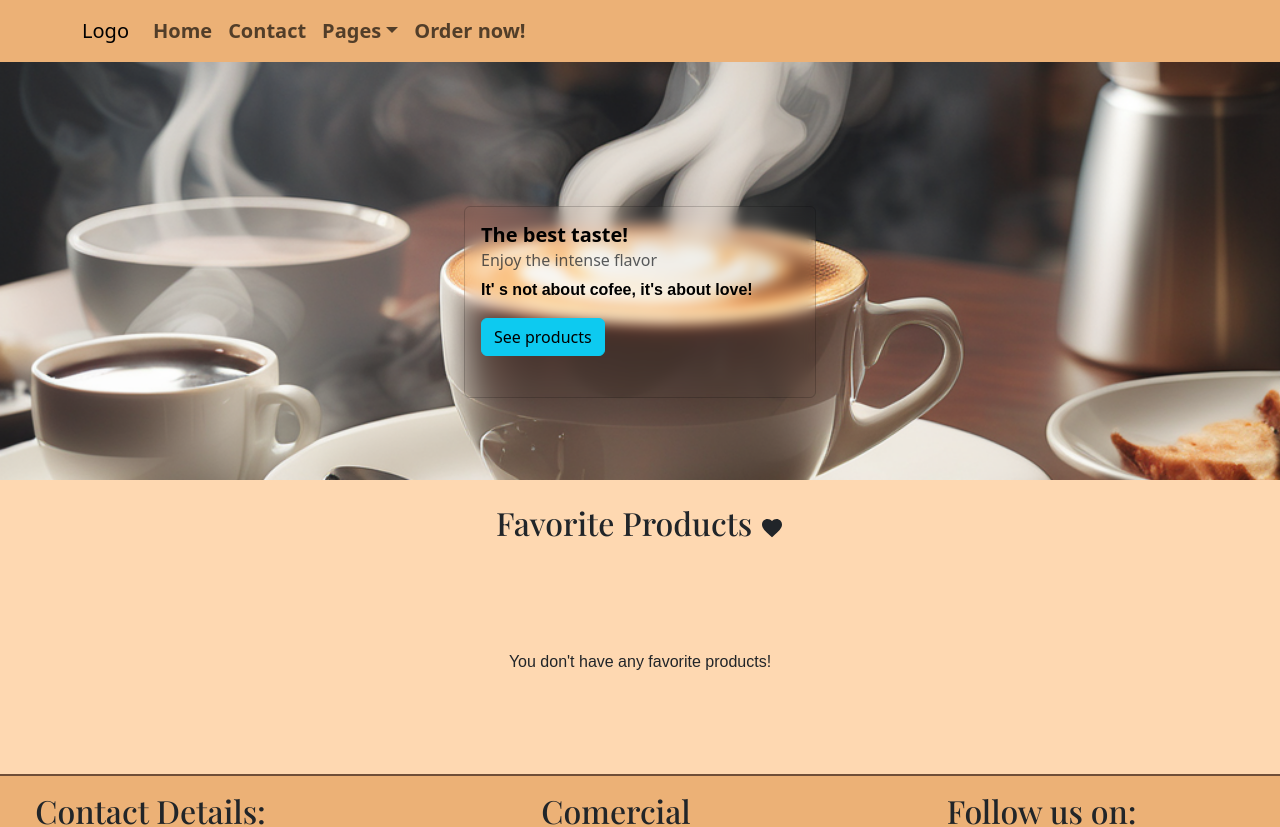
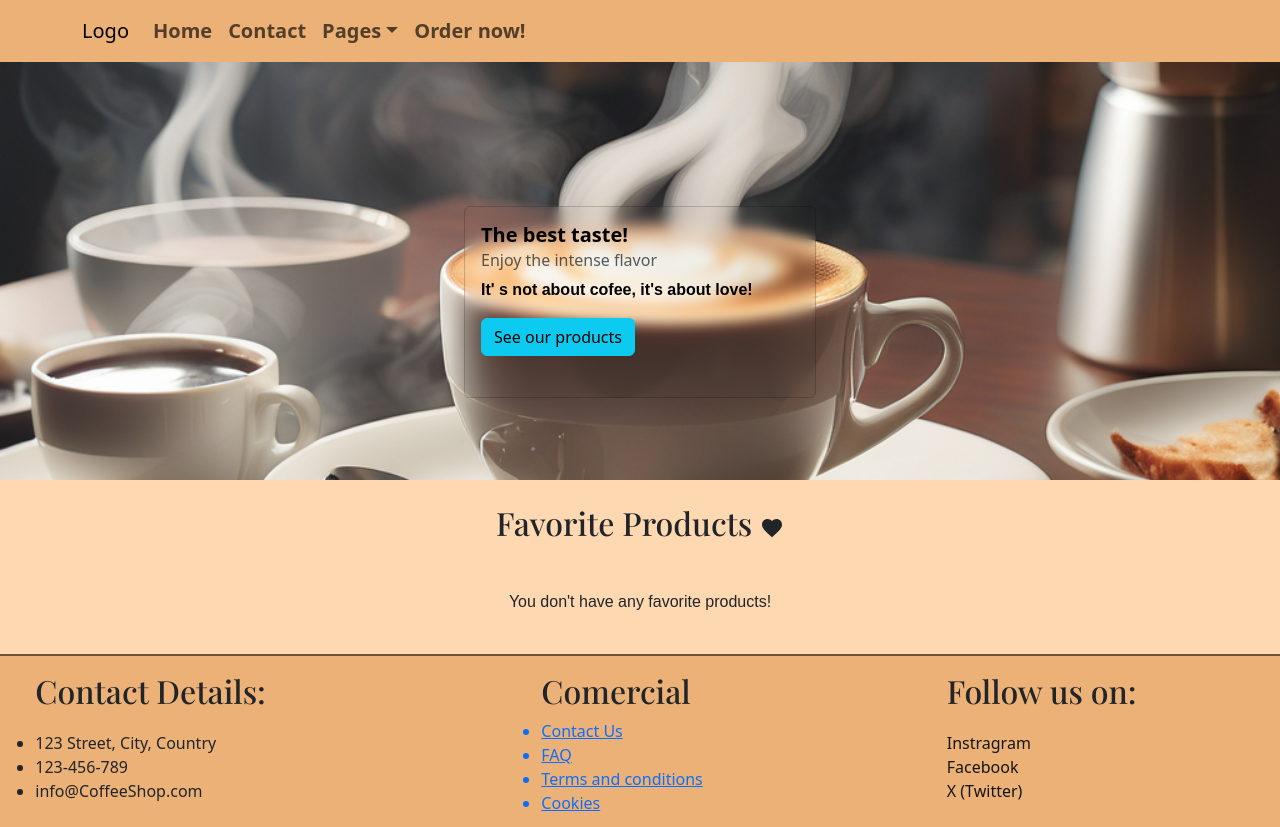
Before and after one commit to Alexandru2401/coffe-app, a React (Create React App) app: page /favourites in a window 1280 px wide. Shown: the top 827 px of the page. Built offline with nearby package versions, Linux system fonts and the light colour scheme; a web font is replaced by a local one.

Commit message:
review components tree - adding a generalComponents folder for better organization of the app and create build folder for deployment.

```diff
--- a/src/App.js
+++ b/src/App.js
@@ -2,16 +2,17 @@ import React, { Suspense, lazy } from "react";
 import "./App.css";
 import Header from "./main/Header";
 import "bootstrap/dist/css/bootstrap.min.css";
-import Home from "./main/Home";
+
 import Footer from "./main/Footer";
 import { BrowserRouter as Router, Route, Routes } from "react-router-dom";
 import { useReducer } from "react";
 import { favoriteReducer, initialFavorite } from "./store/reducer";
 import { FavoriteContext } from "./store/context";
-import FAQ from "./components/FooterComponents.jsx/FAQ";
+import FAQ from "./components/footerComponents/FAQ";
+const Home = lazy(() => import("./main/Home"))
 const Products = lazy(() => import("./pages/Products"));
 const Contact = lazy(() => import("./pages/Contact"));
-const Details = lazy(() => import("./components/Details"));
+const Details = lazy(() => import("./components/generalComponents/Details"));
 const NotFound = lazy(() => import("./pages/NotFoundPage"));
 const Favorites = lazy(() => import("./pages/Favourite"));
 function App() {
--- a/src/components/CarouselProducts.jsx
+++ b/src/components/generalComponents/CarouselProducts.jsx
@@ -1,6 +1,6 @@
 import Carousel from "react-multi-carousel";
 import "react-multi-carousel/lib/styles.css";
-import { data } from "../api/api";
+import { data } from "../../api/api";
 import { Button, Container, Row } from "react-bootstrap";
 import { Link } from "react-router-dom";
 import { motion } from "framer-motion";
--- a/src/components/Details.jsx
+++ b/src/components/generalComponents/Details.jsx
@@ -1,9 +1,9 @@
 // Details.js
 import { Card, Container, Button } from "react-bootstrap";
 import { useParams } from "react-router-dom";
-import { data } from "../api/api";
+import { data } from "../../api/api";
 import Accordion from "react-bootstrap/Accordion";
-import NotFound from "../pages/NotFoundPage";
+import NotFound from "../../pages/NotFoundPage";
 import { Link } from "react-router-dom";
 function Details() {
   let { id } = useParams();
--- a/src/components/ProductCard.jsx
+++ b/src/components/generalComponents/ProductCard.jsx
@@ -4,8 +4,8 @@ import Card from "react-bootstrap/Card";
 import { Link } from "react-router-dom";
 import FavoriteIcon from "@mui/icons-material/Favorite";
 import { useContext } from "react";
-import { FavoriteContext } from "../store/context";
-import { addToFavorites } from "../store/actions";
+import { FavoriteContext } from "../../store/context";
+import { addToFavorites } from "../../store/actions";
 import { useState } from "react";
 import { motion } from "framer-motion";
 import { useInView } from "react-intersection-observer";
--- a/src/main/Header.jsx
+++ b/src/main/Header.jsx
@@ -1,8 +1,9 @@
 import NavbarComponent from "./Navbar";
 import { Button, Card, Container } from "react-bootstrap";
-import { Link } from "react-router-dom";
+import { Link, useLocation } from "react-router-dom";
 import img from "../assests/img.png";
 export default function Header() {
+  const location = useLocation();
   return (
     <div
       style={{
@@ -14,7 +15,7 @@ export default function Header() {
     >
       <NavbarComponent />
       <Container className="d-flex align-items-center justify-content-center h-100">
-        {" "}
+        {location.pathname !== "/products" && (
           <Card
             style={{
               width: "22rem",
@@ -34,10 +35,11 @@ export default function Header() {
               </Card.Subtitle>
               <Card.Text>It' s not about cofee, it's about love!</Card.Text>
               <Link to="/products">
-              <Button variant="info">See products</Button>
+                <Button variant="info">See our products</Button>
               </Link>
             </Card.Body>
           </Card>
+        )}
       </Container>
     </div>
   );
--- a/src/pages/Favourite.jsx
+++ b/src/pages/Favourite.jsx
@@ -39,10 +39,7 @@ export default function Favourites() {
           style={{ backgroundColor: "#FED8B1" }}
         >
           {state.products.length === 0 ? (
-            <Row
-              style={{ minHeight: "20vh" }}
-              className="d-flex align-items-center"
-            >
+            <Row className="d-flex align-items-center flex-1">
               <p>You don't have any favorite products!</p>
             </Row>
           ) : (
--- a/src/pages/Products.jsx
+++ b/src/pages/Products.jsx
@@ -1,8 +1,8 @@
 import { Container, Row, Col, Form, Button } from "react-bootstrap";
 import { data } from "../api/api";
-import ProductCard from "../components/ProductCard";
+import ProductCard from "../components/generalComponents/ProductCard";
 import { useState } from "react";
-import Filter from "../components/Filter";
+import Filter from "../components/generalComponents/Filter";
 import NotFound from "./NotFoundPage";
 
 
@@ -21,7 +21,13 @@ function Products() {
   // }
   return (
       <Container style={{ backgroundColor: "#FED8B1" }} className="py-4">
-        <Filter />
+        {/* <Filter /> */}
+        <Row className="justify-content-center">
+          <Col xs="auto">
+          <h2 className="my-4 text-center">See all the products!</h2>
+          </Col>
+        </Row>
+        <Row>
         <Col xs="12" lg="6">
           <div className="d-flex flex-wrap">
             <Button
@@ -42,7 +48,7 @@ function Products() {
             </Button>
           </div>
         </Col>
-
+      </Row>
         <Row>
           <Col className="my-4">
             <Form.Control
```
Also changed, not shown: public/index.html (+0 -10 lines), src/main/Home.jsx (+7 -7 lines), src/components/footerComponents/FAQ.jsx (renamed from src/components/FooterComponents.jsx/FAQ.jsx), src/components/generalComponents/Filter.jsx (renamed from src/components/Filter.jsx). Lines whose indentation alone changed are shown as unchanged.
